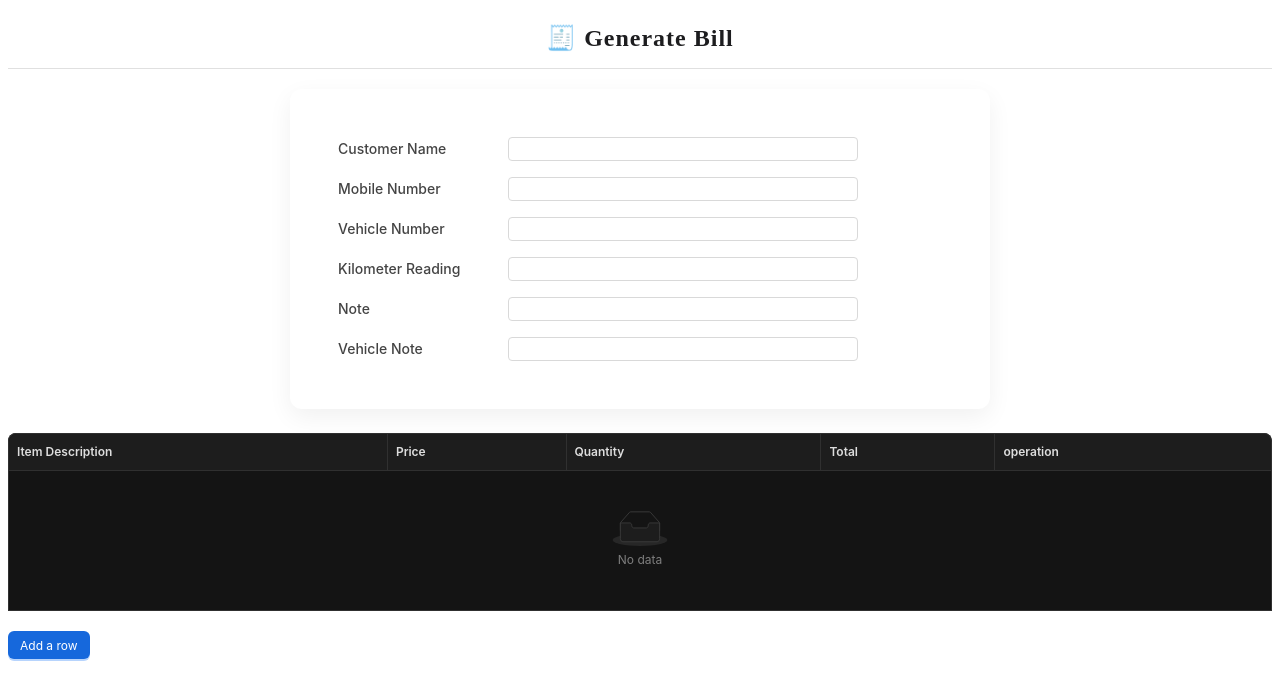
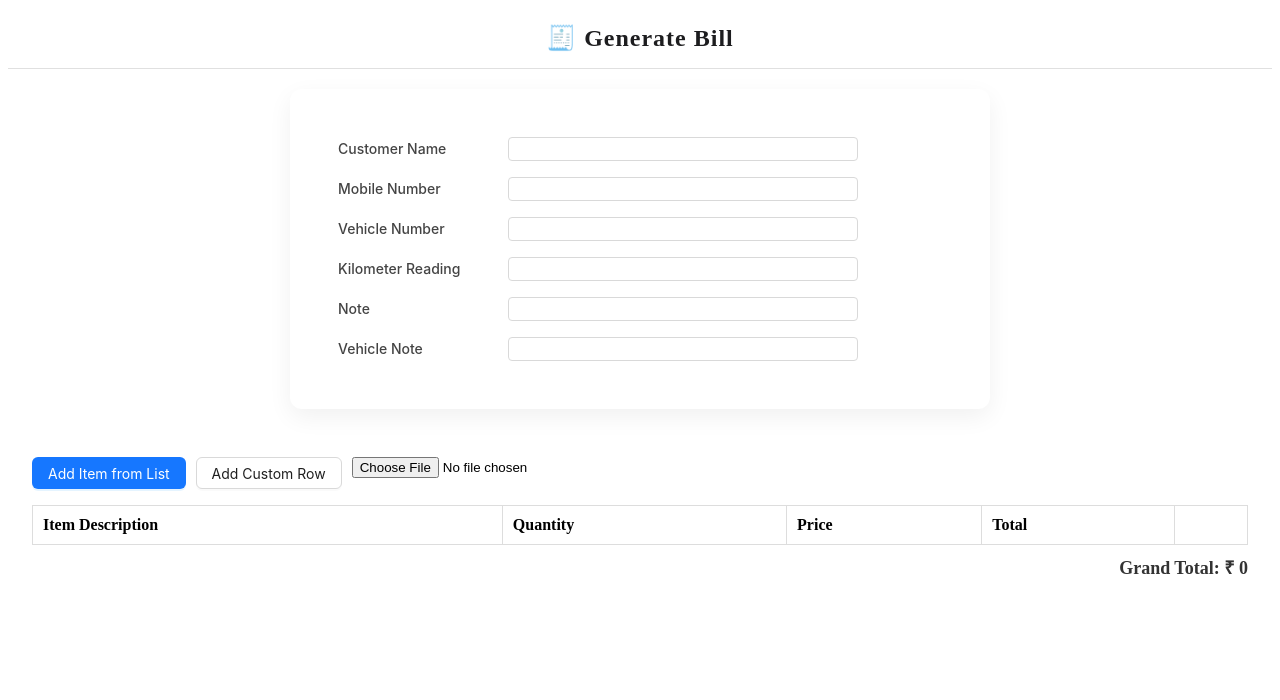
Before and after one commit to yuvra/NsAuto, a Next.js app: page /GenerateBill in a window 1280 px wide. Shown: the top 700 px of the page. Built offline with nearby package versions, Linux system fonts and the light colour scheme; what @react-pdf/renderer would draw is missing.

Commit message:
All New Table Update

```diff
--- a/pages/GenerateBill.tsx
+++ b/pages/GenerateBill.tsx
@@ -1,46 +1,44 @@
-'use client';
+"use client";
 import React, { useEffect, useState } from "react";
 import { Button, Card, Input, Modal, notification } from "antd";
 import BillingTable from "@/app/components/BillingTable";
-import { db } from '@/app/FireBase/firebase'
+import { db } from "@/app/FireBase/firebase";
 import { PDFViewer } from "@react-pdf/renderer";
 import MyPdf from "@/app/components/MyPdf";
 import moment from "moment";
 
 const GenerateBill = () => {
-
-  const [tableData, setTableData] = useState<any>([])
-  const [customerName, setcustomerName] = useState<any>('')
-  const [mobileNumber, setMobileNumber] = useState<any>('')
-  const [vehicleNumber, setVehicleNumber] = useState<any>('')
-  const [kilometerReading, setKilometerReading] = useState<any>('')
-  const [note, setNote] = useState<any>('')
-  const [vehicleInformation, setVehicleInformation] = useState('')
-  const [generateDisabled, setGenerateDisabled] = useState(true)
+  const [tableData, setTableData] = useState<any>([]);
+  const [customerName, setcustomerName] = useState<any>("");
+  const [mobileNumber, setMobileNumber] = useState<any>("");
+  const [vehicleNumber, setVehicleNumber] = useState<any>("");
+  const [kilometerReading, setKilometerReading] = useState<any>("");
+  const [note, setNote] = useState<any>("");
+  const [vehicleInformation, setVehicleInformation] = useState("");
+  const [generateDisabled, setGenerateDisabled] = useState(true);
   const [api, contextHolder] = notification.useNotification();
   const [showDownload, setShowDownload] = useState<boolean>(false);
-  const [finalData, setFinalData] = useState<any>()
+  const [finalData, setFinalData] = useState<any>();
 
   useEffect(() => {
     if (tableData.length > 0) {
-      setGenerateDisabled(true)
+      setGenerateDisabled(true);
     } else {
-      setGenerateDisabled(false)
+      setGenerateDisabled(false);
     }
-  }, [tableData])
+  }, [tableData]);
 
   const handleGenerateBill = async () => {
-
-    const billingData: any = []
+    const billingData: any = [];
     tableData.map((billingItem: any) => {
       billingData.push({
         key: billingItem.key,
-        "Item Description": billingItem['Item Description'],
-        Price: parseInt(billingItem.Price),
-        Quantity: parseInt(billingItem.Quantity),
-        Total: parseInt(billingItem.Price) * parseInt(billingItem.Quantity),
-      })
-    })
+        "Item Description": billingItem.description,
+        Price: parseInt(billingItem.price),
+        Quantity: parseInt(billingItem.quantity),
+        Total: parseInt(billingItem.price) * parseInt(billingItem.quantity),
+      });
+    });
 
     const payLoadData = {
       date: moment().toISOString(),
@@ -50,28 +48,32 @@ const GenerateBill = () => {
       note: note,
       vehicleInformation: vehicleInformation,
       vehicleNumber: vehicleNumber,
-      billingData: billingData
+      billingData: billingData,
+    };
+    setFinalData(payLoadData);
+    try {
+      await db.collection("customer").add(payLoadData);
+      await openNotification("Document successfully written!");
+      await setShowDownload(true);
+    } catch (error) {
+      console.error("Error writing document: ", error);
     }
-    setFinalData(payLoadData)
-    try {
-      await db.collection('customer').add(payLoadData);
-      await openNotification("Document successfully written!")
-      await setShowDownload(true)
-    } catch (error) {
-      console.error('Error writing document: ', error);
-    }
-
-  }
-
+  };
 
   const openNotification = (text: string) => {
     api.open({
-      message: 'Invoice Generated Successfully',
-      description: '',
+      message: "Invoice Generated Successfully",
+      description: "",
       duration: 3,
-      style: { backgroundColor: '#3cb043', height: 5, width: 300, display: 'flex', justifyContent: 'center', alignItems: 'center' },
-      closeIcon: null
-
+      style: {
+        backgroundColor: "#3cb043",
+        height: 5,
+        width: 300,
+        display: "flex",
+        justifyContent: "center",
+        alignItems: "center",
+      },
+      closeIcon: null,
     });
   };
 
@@ -177,73 +179,72 @@ const GenerateBill = () => {
       </div>
     </div>
   );
-}
-
+};
 
 const data = [
   {
-    key: '0',
-    "Item Description": 'Edward King 0',
+    key: "0",
+    "Item Description": "Edward King 0",
     Price: 32,
     Quantity: 10,
     Total: 320,
   },
   {
-    key: '1',
-    "Item Description": 'Edward King 0',
+    key: "1",
+    "Item Description": "Edward King 0",
     Price: 16,
     Quantity: 20,
     Total: 320,
   },
   {
-    key: '2',
-    "Item Description": 'Edward King 20',
+    key: "2",
+    "Item Description": "Edward King 20",
     Price: 16,
     Quantity: 20,
     Total: 320,
   },
-]
+];
 
 const styles: Record<string, React.CSSProperties> = {
   header: {
-    padding: '16px 0',
+    padding: "16px 0",
     marginBottom: 20,
-    width: '100%',
-    textAlign: 'center',
-    borderBottom: '1px solid #e0e0e0',
-    fontFamily: 'Poppins'
+    width: "100%",
+    textAlign: "center",
+    borderBottom: "1px solid #e0e0e0",
+    fontFamily: "Poppins",
   },
   headerText: {
     fontSize: 24,
     fontWeight: 600,
-    color: '#1d1d1f',
+    color: "#1d1d1f",
     letterSpacing: 1,
   },
   formCard: {
     padding: 24,
     marginBottom: 24,
-    backgroundColor: '#ffffff',
+    backgroundColor: "#ffffff",
     borderRadius: 12,
-    boxShadow: '0 8px 24px rgba(0,0,0,0.06)',
-    width: '100%',
+    boxShadow: "0 8px 24px rgba(0,0,0,0.06)",
+    width: "100%",
     maxWidth: 700,
   },
   formLayout: {
-    display: 'flex',
-    flexDirection: 'column',
+    display: "flex",
+    flexDirection: "column",
     gap: 16,
   },
   formRow: {
-    display: 'flex',
-    flexDirection: 'row',
-    alignItems: 'center',
+    display: "flex",
+    flexDirection: "row",
+    alignItems: "center",
     gap: 20,
   },
   label: {
     minWidth: 150,
     fontWeight: 500,
     fontSize: 14,
-    color: '#444',
+    color: "#444",
   },
   input: {
     flex: 1,
@@ -251,5 +252,4 @@ const styles: Record<string, React.CSSProperties> = {
   },
 };
 
-
 export default GenerateBill;
--- /dev/null
+++ b/public/itemList.json
@@ -0,0 +1,25 @@
+[
+  { "name": "Engine oil", "price": 480 },
+  { "name": "Oil filter", "price": 120 },
+  { "name": "Air filter", "price": 350 },
+  { "name": "Brake pad", "price": 680 },
+  { "name": "AC filter", "price": 250 },
+  { "name": "Distilled water", "price": 30 },
+  { "name": "Caliper grease", "price": 60 },
+  { "name": "Windshield shampoo", "price": 50 },
+  { "name": "Spark plug", "price": 120 },
+  { "name": "Coolant", "price": 120 },
+  { "name": "Bulb", "price": 20 },
+  { "name": "Wiper blade", "price": 680 },
+  { "name": "Drain plug washer", "price": 15 },
+  { "name": "Oil additive", "price": 580 },
+  { "name": "Consumables", "price": 90 },
+  { "name": "Front/Rear brake service", "price": 850 },
+  { "name": "Electrical checkup", "price": 150 },
+  { "name": "Service labour", "price": 1200 },
+  { "name": "Wheel alignment", "price": 300 },
+  { "name": "Tyre rotation", "price": 200 },
+  { "name": "Washing", "price": 400 },
+  { "name": "Throttle body spray", "price": 180 },
+  { "name": "Engine tune-up", "price": 600 }
+]
--- /dev/null
+++ b/src/app/components/BillingTable.css
@@ -0,0 +1,63 @@
+.billing-container {
+  padding: 24px;
+}
+
+.billing-table {
+  width: 100%;
+  border-collapse: collapse;
+  margin-top: 16px;
+}
+
+.billing-table th,
+.billing-table td {
+  border: 1px solid #ddd;
+  padding: 10px;
+  text-align: left;
+}
+
+.delete-btn {
+  background-color: #ff4d4f;
+  color: white;
+  border: none;
+  padding: 4px 10px;
+  border-radius: 4px;
+  cursor: pointer;
+}
+
+.editable-input {
+  width: 100%;
+  padding: 4px 8px;
+  font-size: 14px;
+  border: 1px solid #ccc;
+  border-radius: 4px;
+}
+
+.item-card {
+  background-color: #f09797;
+  color: #fff;
+  border-radius: 8px;
+}
+
+.card-field {
+  margin-top: 12px;
+}
+
+.qty-control {
+  display: flex;
+  align-items: center;
+  gap: 8px;
+  margin-top: 6px;
+}
+
+.qty-display {
+  min-width: 24px;
+  text-align: center;
+}
+
+.total-bar {
+  text-align: right;
+  margin-top: 10px;
+  font-size: 18px;
+  font-weight: bold;
+  color: #333;
+}
--- a/src/app/components/BillingTable.tsx
+++ b/src/app/components/BillingTable.tsx
@@ -1,238 +1,288 @@
-'use client';
-import { Button, ConfigProvider, Form, FormInstance, Input, InputRef, Popconfirm, Table, theme } from "antd";
-import React from "react";
-import { useContext, useEffect, useRef, useState } from "react";
+"use client";
+import React, { useState, useEffect } from "react";
+import {
+  Modal,
+  Button,
+  Card,
+  InputNumber,
+  Row as AntRow,
+  Col,
+  Upload,
+  UploadProps,
+  message,
+} from "antd";
+import { PlusOutlined, MinusOutlined } from "@ant-design/icons";
+import "./BillingTable.css";
 
-const BillingTable: React.FC<any> = ({ tableData, setTableData }) => {
+interface Row {
+  key: number;
+  description: string;
+  quantity: number;
+  price: number;
+}
 
-    const [dataSource, setDataSource] = useState<DataType[]>([]);
-    const [count, setCount] = useState(2);
+interface BillingTableProps {
+  tableData: Row[];
+  setTableData: (data: Row[]) => void;
+}
+
+const BillingTable: React.FC<BillingTableProps> = ({
+  tableData: rows,
+  setTableData: setRows,
+}) => {
+  const [count, setCount] = useState(0);
+  const [isModalOpen, setIsModalOpen] = useState(false);
+  const [itemList, setItemList] = useState<
+    { name: string; price: number }[] | null
+  >(null);
+  const [modalData, setModalData] = useState<
+    Record<string, { quantity: number; price: number }>
+  >({});
 
   useEffect(() => {
-        setTableData(dataSource)
-    }, [dataSource])
+    fetch("/itemList.json")
+      .then((res) => res.json())
+      .then(setItemList)
+      .catch(() => {
+        console.log("No itemList.json file found yet.");
+      });
+  }, []);
 
-    const handleDelete = (key: React.Key) => {
-        const newData = dataSource.filter((item: any) => item.key !== key);
-        setDataSource(newData);
+  const handleModalChange = (
+    item: string,
+    field: "quantity" | "price",
+    value: number
+  ) => {
+    setModalData((prev) => ({
+      ...prev,
+      [item]: {
+        ...prev[item],
+        [field]: value,
+      },
+    }));
   };
 
-    const defaultColumns: any = [
-        {
-            title: 'Item Description',
-            dataIndex: 'Item Description',
-            width: '30%',
-            editable: true,
-        },
-        {
-            title: 'Price',
-            dataIndex: 'Price',
-            editable: true,
-        },
-        {
-            title: 'Quantity',
-            dataIndex: 'Quantity',
-            editable: true,
-        },
-        {
-            title: 'Total',
-            dataIndex: 'Total',
-            render: (_: any, record: { key: React.Key, Price: number, Quantity: number }) => {
-                console.log("Total record***", record);
+  const incrementQty = (item: string) => {
+    const current = modalData[item]?.quantity || 0;
+    const defaultPrice = itemList?.find((i) => i.name === item)?.price || 100;
+    handleModalChange(item, "quantity", current + 1);
+    handleModalChange(item, "price", modalData[item]?.price ?? defaultPrice);
+  };
 
-                return (
-                    <span>{record.Price * record.Quantity}</span>
-                )
+  const decrementQty = (item: string) => {
+    const current = modalData[item]?.quantity || 0;
+    const defaultPrice = itemList?.find((i) => i.name === item)?.price || 100;
+    handleModalChange(item, "quantity", Math.max(current - 1, 0));
+    handleModalChange(item, "price", modalData[item]?.price ?? defaultPrice);
+  };
+
+  const handleDone = () => {
+    const newRows = Object.entries(modalData)
+      .map(([description, { quantity, price }]) => ({
+        key: count + Math.random(),
+        description,
+        quantity,
+        price: price || 100,
+      }))
+      .filter((row) => row.quantity > 0);
+
+    setRows([...rows, ...newRows]);
+    setModalData({});
+    setIsModalOpen(false);
+    setCount(count + newRows.length);
+  };
+
+  const handleDeleteRow = (key: number) => {
+    setRows(rows.filter((row) => row.key !== key));
+  };
+
+  const handleEdit = (
+    index: number,
+    field: "quantity" | "price" | "description",
+    value: number | string
+  ) => {
+    const updated = [...rows];
+    if (field === "description") {
+      updated[index][field] = value as string;
+    } else {
+      updated[index][field] = Number(value) || 0;
     }
-        },
-        {
-            title: 'operation',
-            dataIndex: 'operation',
-            render: (_: any, record: { key: React.Key }) =>
-                dataSource.length >= 1 ? (
-                    <Popconfirm title="Sure to delete?" onConfirm={() => handleDelete(record.key)}>
-                        <a>Delete</a>
-                    </Popconfirm>
-                ) : null,
-        },
-    ];
+    setRows(updated);
+  };
 
-    const handleAdd = () => {
-        const newData: DataType = {
-            key: count,
-            "Item Description": 'Please Enter Item Description',
-            Price: 0,
-            Quantity: 0,
-            Total: 0
+  const handleAddCustomRow = () => {
+    const newRow: Row = {
+      key: count + Math.random(),
+      description: "",
+      quantity: 1,
+      price: 0,
     };
-        setDataSource([...dataSource, newData]);
+    setRows([...rows, newRow]);
     setCount(count + 1);
   };
 
-    const handleSave = (row: DataType) => {
-        const newData = [...dataSource];
-        const index = newData.findIndex((item) => row.key === item.key);
-        const item = newData[index];
-        newData.splice(index, 1, {
-            ...item,
-            ...row,
+  const handleFileUpload = async (e: React.ChangeEvent<HTMLInputElement>) => {
+    const file = e.target.files?.[0];
+    if (!file || !file.name.endsWith(".json")) {
+      message.error("Please upload a valid .json file");
+      return;
+    }
+
+    try {
+      const text = await file.text();
+      const parsed = JSON.parse(text);
+
+      if (
+        Array.isArray(parsed) &&
+        parsed.every(
+          (item) =>
+            typeof item.name === "string" && typeof item.price === "number"
+        )
+      ) {
+        setItemList(parsed);
+        message.success("Loaded item list!");
+
+        // Save to /public/itemList.json via API route
+        const res = await fetch("/api/item-list", {
+          method: "POST",
+          headers: { "Content-Type": "application/json" },
+          body: JSON.stringify(parsed),
         });
-        setDataSource(newData);
+
+        if (!res.ok) throw new Error("Upload failed");
+      } else {
+        throw new Error("Invalid format");
+      }
+    } catch (err) {
+      message.error("Invalid JSON or upload failed.");
+    }
   };
 
-    const components = {
-        body: {
-            row: EditableRow,
-            cell: EditableCell,
-        },
-    };
-
-    const columns = defaultColumns.map((col: any) => {
-        if (!col.editable) {
-            return col;
-        }
-        return {
-            ...col,
-            onCell: (record: DataType) => ({
-                record,
-                editable: col.editable,
-                dataIndex: col.dataIndex,
-                title: col.title,
-                handleSave,
-            }),
-        };
-    });
+  const grandTotal = rows.reduce(
+    (acc, row) => acc + row.quantity * row.price,
+    0
+  );
 
   return (
-        <div>
-            <ConfigProvider
-                theme={{
-                    algorithm: [theme.darkAlgorithm, theme.compactAlgorithm],
-                }}
+    <div className="billing-container">
+      <div style={{ display: "flex", gap: "10px", marginBottom: "16px" }}>
+        <Button
+          type="primary"
+          onClick={() => setIsModalOpen(true)}
+          disabled={!itemList}
         >
-                <Table
-                    pagination={false}
-                    components={components}
-                    rowClassName={() => 'editable-row'}
-                    bordered
-                    dataSource={dataSource}
-                    columns={columns as ColumnTypes}
-                    size="large"
+          Add Item from List
+        </Button>
+        <Button onClick={handleAddCustomRow}>Add Custom Row</Button>
+
+        <input type="file" accept=".json" onChange={handleFileUpload} />
+      </div>
+
+      <table className="billing-table">
+        <thead>
+          <tr>
+            <th>Item Description</th>
+            <th>Quantity</th>
+            <th>Price</th>
+            <th>Total</th>
+            <th></th>
+          </tr>
+        </thead>
+        <tbody>
+          {rows.map((row, index) => (
+            <tr key={row.key}>
+              <td>
+                <input
+                  value={row.description}
+                  onChange={(e) =>
+                    handleEdit(index, "description", e.target.value)
+                  }
+                  className="editable-input"
                 />
-                <Button onClick={handleAdd} type="primary" style={{ marginTop: 20 }} >
-                    Add a row
-                </Button>
-            </ConfigProvider>
+              </td>
+              <td>
+                <InputNumber
+                  min={0}
+                  value={row.quantity}
+                  onChange={(value) =>
+                    handleEdit(index, "quantity", value || 0)
+                  }
+                />
+              </td>
+              <td>
+                <InputNumber
+                  min={0}
+                  value={row.price}
+                  onChange={(value) => handleEdit(index, "price", value || 0)}
+                />
+              </td>
+              <td>{row.quantity * row.price}</td>
+              <td>
+                <button
+                  className="delete-btn"
+                  onClick={() => handleDeleteRow(row.key)}
+                >
+                  Delete
+                </button>
+              </td>
+            </tr>
+          ))}
+        </tbody>
+      </table>
 
+      <div className="total-bar">
+        <strong>Grand Total: ₹ {grandTotal}</strong>
+      </div>
+
+      <Modal
+        title="Select Items"
+        open={isModalOpen}
+        onOk={handleDone}
+        onCancel={() => setIsModalOpen(false)}
+        width={900}
+        bodyStyle={{ maxHeight: "70vh", overflowY: "auto" }}
+      >
+        <AntRow gutter={[16, 16]}>
+          {itemList?.map(({ name, price }) => (
+            <Col key={name} xs={24} sm={12} md={8}>
+              <Card title={name} size="small" className="item-card">
+                <div className="card-field">
+                  <span>Quantity:</span>
+                  <div className="qty-control">
+                    <Button
+                      icon={<MinusOutlined />}
+                      onClick={() => decrementQty(name)}
+                      size="small"
+                    />
+                    <span className="qty-display">
+                      {modalData[name]?.quantity || 0}
+                    </span>
+                    <Button
+                      icon={<PlusOutlined />}
+                      onClick={() => incrementQty(name)}
+                      size="small"
+                    />
+                  </div>
+                </div>
+                <div className="card-field" style={{ marginTop: 10 }}>
+                  <span>Price:</span>
+                  <InputNumber
+                    min={0}
+                    value={modalData[name]?.price ?? price}
+                    onChange={(value) =>
+                      handleModalChange(name, "price", value || 0)
+                    }
+                    style={{ width: "100%" }}
+                    size="small"
+                  />
+                </div>
+              </Card>
+            </Col>
+          ))}
+        </AntRow>
+      </Modal>
     </div>
   );
 };
 
 export default BillingTable;
-
-const EditableContext = React.createContext<FormInstance<any> | null>(null);
-
-interface Item {
-    key: string;
-    "Item Description": string;
-    Price: number;
-    Quantity: number;
-    Total: number
-}
-
-interface EditableRowProps {
-    index: number;
-}
-
-const EditableRow: React.FC<EditableRowProps> = ({ index, ...props }) => {
-    const [form] = Form.useForm();
-    return (
-        <Form form={form} component={false}>
-            <EditableContext.Provider value={form}>
-                <tr {...props} />
-            </EditableContext.Provider>
-        </Form>
-    );
-};
-
-interface EditableCellProps {
-    title: React.ReactNode;
-    editable: boolean;
-    children: React.ReactNode;
-    dataIndex: keyof Item;
-    record: Item;
-    handleSave: (record: Item) => void;
-}
-
-const EditableCell: React.FC<EditableCellProps> = ({
-    title,
-    editable,
-    children,
-    dataIndex,
-    record,
-    handleSave,
-    ...restProps
-}) => {
-    const [editing, setEditing] = useState(false);
-    const inputRef = useRef<InputRef>(null);
-    const form = useContext(EditableContext)!;
-    const [currentVal, setCurrentVal] = useState<any>(null)
-
-    useEffect(() => {
-        if (editing) {
-            inputRef.current!.focus();
-        }
-    }, [editing]);
-
-    const toggleEdit = () => {
-        setEditing(!editing);
-        form.setFieldsValue({ [dataIndex]: record[dataIndex] });
-    };
-
-    const save = async () => {
-        try {
-            const values = await form.validateFields();
-            toggleEdit();
-            handleSave({ ...record, ...values });
-        } catch (errInfo) {
-            console.log('Save failed:', errInfo);
-        }
-    };
-
-    let childNode = children;
-
-    if (editable) {
-        childNode = editing ? (
-            <Form.Item
-                style={{ margin: 0 }}
-                name={dataIndex}
-                rules={[
-                    {
-                        required: true,
-                        message: `${title} is required.`,
-                    },
-                ]}
-            >
-                <Input allowClear ref={inputRef} onPressEnter={save} onBlur={save}  onChange={(e)=>{setCurrentVal(e.target.value)}} value={currentVal} />
-            </Form.Item>
-        ) : (
-            <div className="editable-cell-value-wrap" style={{ paddingRight: 24 }} onClick={toggleEdit}>
-                {children}
-            </div>
-        );
-    }
-
-    return <td {...restProps}>{childNode}</td>;
-};
-
-type EditableTableProps = Parameters<typeof Table>[0];
-
-interface DataType {
-    key: React.Key;
-    "Item Description": string;
-    Price: number;
-    Quantity: number;
-    Total: number
-}
-
-type ColumnTypes = Exclude<EditableTableProps['columns'], undefined>;
```
Also changed, not shown: src/app/api/item-list/route.ts (added, +33 -0 lines). Lines whose indentation alone changed are shown as unchanged.
